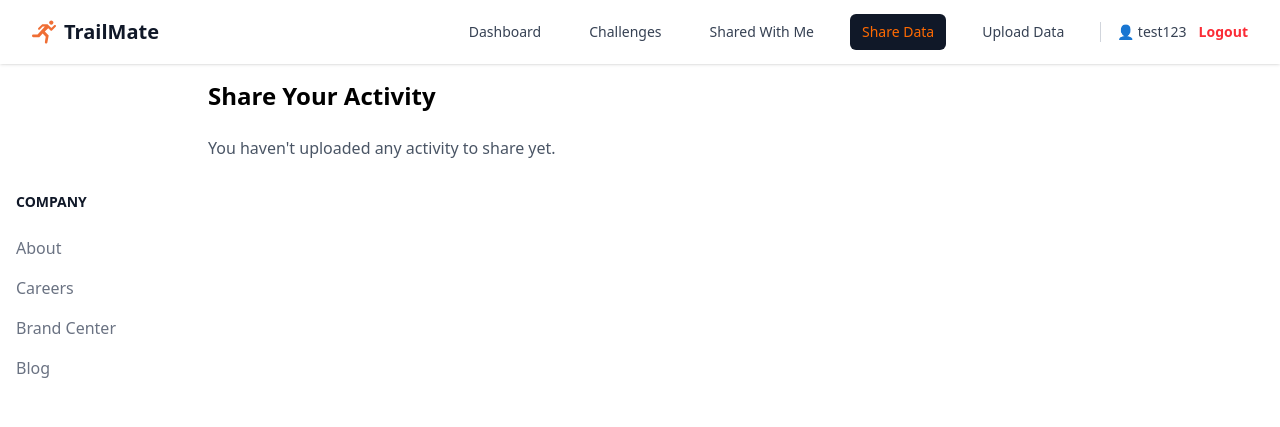
After one commit to ChienAnTu/StrideTrack, a Flask app: page /share in a window 1280 px wide. The commit adds this page. Shown: the top 427 px of the page. Run offline with Flask 3, Linux system fonts and the light colour scheme; a user stored in the database is signed in.

Commit message:
Implemented share function and shared_with_me view/function, adjusted js code for better protection

```diff
--- a/app/routes.py
+++ b/app/routes.py
@@ -1,6 +1,6 @@
 from flask import render_template, request, redirect, url_for, session
 from flask import request, redirect, url_for, session, flash
-from app.models import User, db, ActivityRegistry
+from app.models import User, db, ActivityRegistry, SharedActivity
 from datetime import datetime, timedelta
 from flask_login import login_user, logout_user, login_required, current_user
 
@@ -145,6 +145,71 @@ def register_routes(app):
 
         return render_template("visualise.html", activities=activities)
 
+    # -------------Share data view--------------
+    @app.route('/shared_with_me')
+    @login_required
+    def shared_with_me():
+        # Finds out data shared with current user
+        shares = SharedActivity.query.filter_by(user_shared_with=current_user.email).all()
+
+        shared_data = []
+        for share in shares:
+            # Findes out activities shared
+            activity = ActivityRegistry.query.filter_by(
+                upload_user_id=share.sharing_user,
+                upload_time=share.activity_upload_time
+            ).first()
+
+            # Finds out the email of whom shares the data
+            sharing_user = User.query.get(share.sharing_user)
+
+            if activity and sharing_user:
+                shared_data.append({
+                    "activity_type": activity.activity_type.title(),
+                    "activity_length": activity.activity_length,
+                    "activity_date": activity.activity_date.strftime('%Y-%m-%d'),
+                    "calories_burned": activity.calories_burned,
+                    "shared_by": sharing_user.email
+                })
+
+        return render_template("shared_with_me.html", shared_data=shared_data)
+
+    @app.route('/share', methods=['GET', 'POST'])
+    @login_required
+    def share():
+        if request.method == 'POST':
+            share_email = request.form.get('share_email')
+            # upload_time = request.form.get('upload_time')
+            upload_time_str = request.form.get('upload_time')
+            upload_time = datetime.fromisoformat(upload_time_str)
+
+            # Check if the email exists
+            target_user = User.query.filter_by(email=share_email).first()
+            if not target_user:
+                flash("The user you're trying to share with does not exist.")
+                return redirect(url_for('share'))
+
+            new_share = SharedActivity(
+                sharing_user=current_user.id,
+                activity_upload_time=upload_time,
+                user_shared_with=share_email
+            )
+
+            try:
+                db.session.add(new_share)
+                db.session.commit()
+                flash("Activity shared successfully.")
+            except Exception as e:
+                print("Share failed:", e)
+                flash("An error occurred while sharing.")
+
+            return redirect(url_for('share'))
+
+        # GET request
+        activities = ActivityRegistry.query.filter_by(upload_user_id=current_user.id).all()
+        return render_template("share.html", activities=activities)
+
+
 
     @app.route('/logout')
     def logout():
--- a/app/templates/base.html
+++ b/app/templates/base.html
@@ -41,9 +41,14 @@
                   Challenges
                 </a>
 
-                <a href="#" class="text-sm font-medium text-gray-400 cursor-not-allowed px-3 py-2 rounded-md">
+                <a href="{{ url_for('shared_with_me') }}" class="text-sm font-medium text-gray-700 hover:text-white hover:bg-orange-500 px-3 py-2 rounded-md {% if request.path == '/shared_with_me' %}bg-gray-900 text-orange-500{% endif %}">Shared With Me</a>
+
+                <!-- <a href="#" class="text-sm font-medium text-gray-400 cursor-not-allowed px-3 py-2 rounded-md">
                   Share Data
-                </a>
+                </a> -->
+                <a href="{{ url_for('share') }}" class="text-sm font-medium text-gray-700 hover:text-white hover:bg-orange-500 px-3 py-2 rounded-md {% if request.path == '/share' %}bg-gray-900 text-orange-500{% endif %}">Share Data</a>
+
+
                 <a href="{{ url_for('calories') }}"
                   class="text-sm font-medium text-gray-700 hover:text-white hover:bg-orange-500 px-3 py-2 rounded-md {% if request.path == '/calories' %}bg-gray-900 text-orange-500{% endif %}">
                   Upload Data
--- /dev/null
+++ b/app/templates/share.html
@@ -0,0 +1,45 @@
+{% extends "base.html" %}
+{% block content %}
+
+<div class="pt-20 max-w-4xl mx-auto px-4">
+  <h2 class="text-2xl font-semibold mb-6">Share Your Activity</h2>
+
+  {% if activities %}
+  <table class="min-w-full table-auto text-sm mb-6">
+    <thead>
+      <tr class="text-left bg-gray-100">
+        <th class="px-4 py-2">Type</th>
+        <th class="px-4 py-2">Duration</th>
+        <th class="px-4 py-2">Calories</th>
+        <th class="px-4 py-2">Date</th>
+        <th class="px-4 py-2">Share With</th>
+      </tr>
+    </thead>
+    <tbody>
+      {% for a in activities %}
+      <tr class="border-b">
+        <td class="px-4 py-2">{{ a.activity_type.title() }}</td>
+        <td class="px-4 py-2">{{ a.activity_length }}</td>
+        <td class="px-4 py-2">{{ a.calories_burned }} kcal</td>
+        <td class="px-4 py-2">{{ a.activity_date }}</td>
+        <td class="px-4 py-2">
+          <form method="POST" action="{{ url_for('share') }}" class="flex space-x-2">
+            <input type="hidden" name="upload_time" value="{{ a.upload_time.isoformat() }}">
+            <input type="email" name="share_email" required placeholder="email"
+                   class="border border-gray-300 rounded p-1 text-sm">
+            <button type="submit"
+                    class="bg-orange-500 text-white px-2 py-1 rounded hover:bg-orange-600 text-sm">
+              Share
+            </button>
+          </form>
+        </td>
+      </tr>
+      {% endfor %}
+    </tbody>
+  </table>
+  {% else %}
+  <p class="text-gray-600">You haven't uploaded any activity to share yet.</p>
+  {% endif %}
+</div>
+
+{% endblock %}
```
Also changed, not shown: app/static/script/script.js (+56 -12 lines), app/templates/shared_with_me.html (added, +37 -0 lines), app/app.db.
